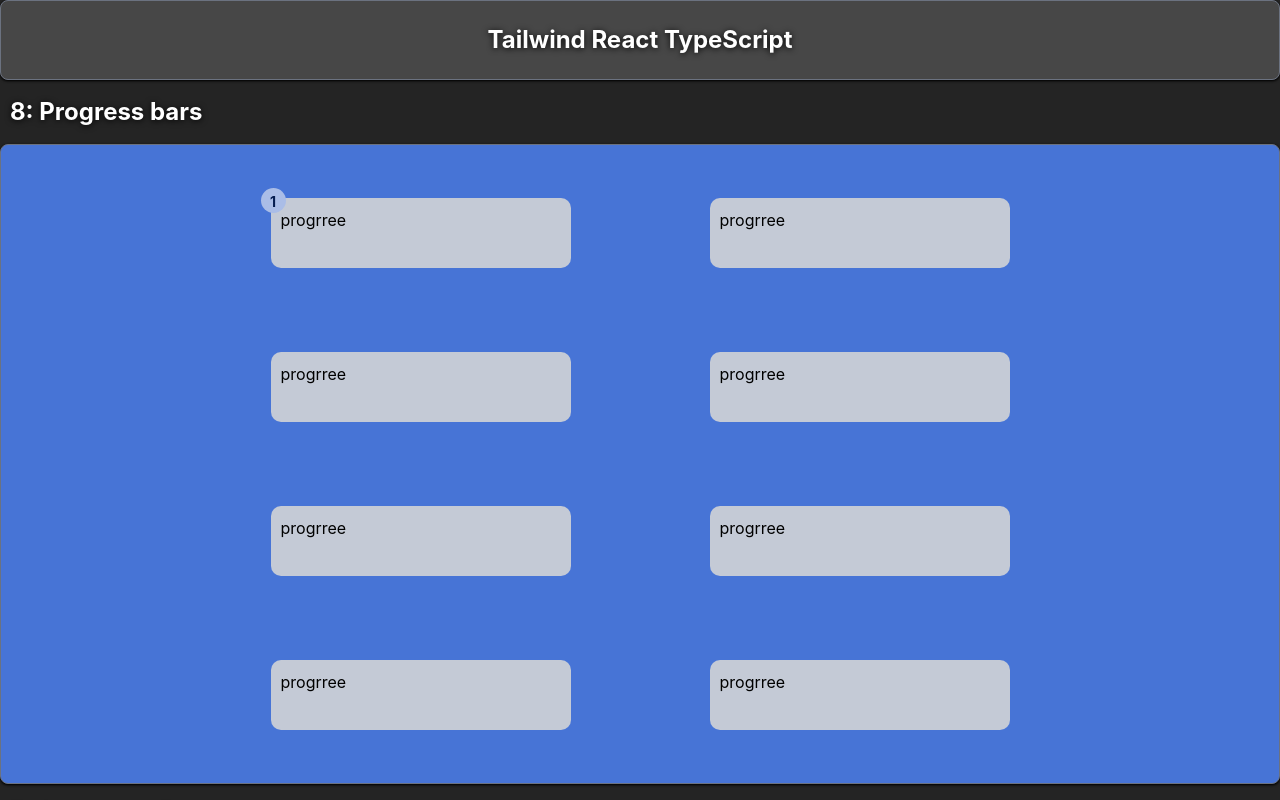
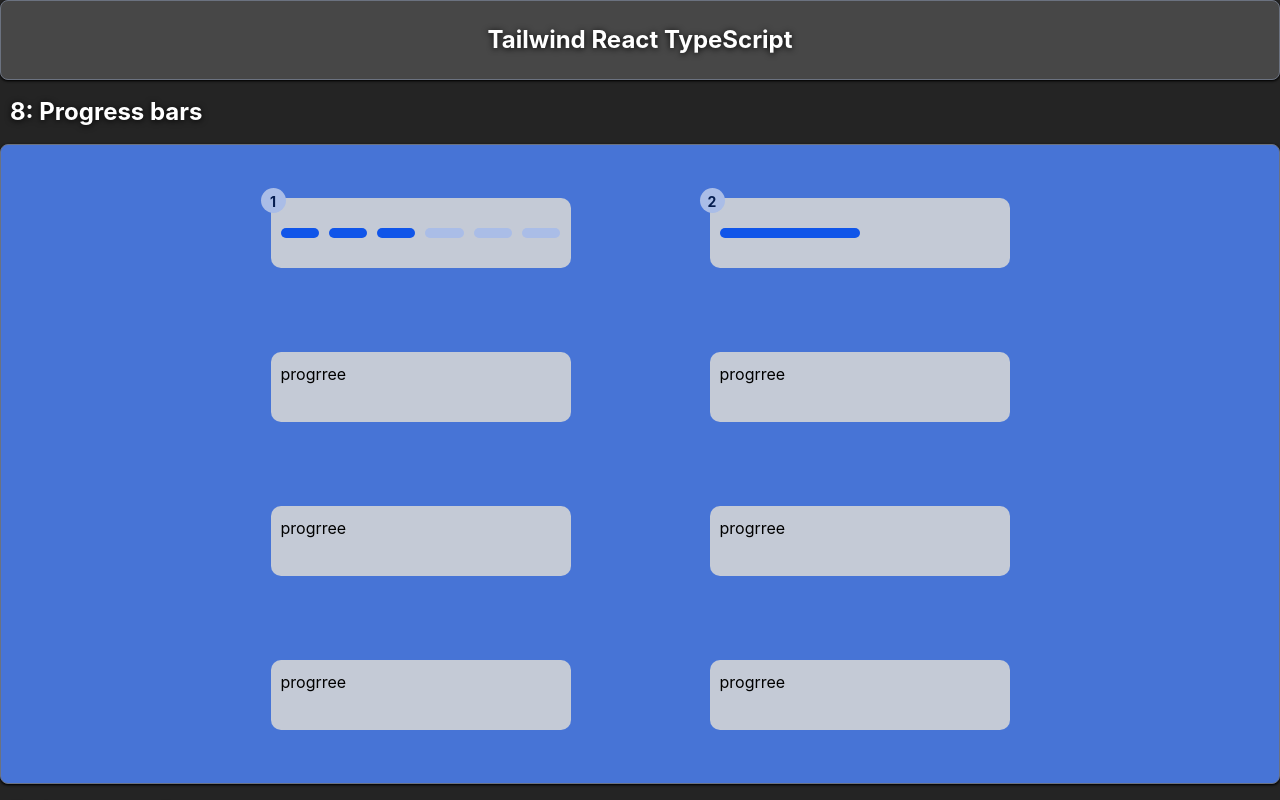
Before and after one commit to kozzztia/tailwind, a React (Vite) app: page / in a window 1280 px wide. Shown: the top 800 px of the page. Built offline with nearby package versions, Linux system fonts and the light colour scheme.

Commit message:
dashed + procent

```diff
--- a/src/components/ProgressBars/ProgressBars.tsx
+++ b/src/components/ProgressBars/ProgressBars.tsx
@@ -1,11 +1,26 @@
 
+import { useEffect, useState } from 'react';
 import styles from './styles.module.css'
 
 const ProgressBars = () => {
+  const [progress, setProgress] = useState<number>(4);
+
+  useEffect(() => {
+    const interval = setInterval(() => {
+      setProgress((prev) => (prev < 6 ? prev + 1 : 0));
+    }, 500);
+
+    return () => clearInterval(interval);
+  }, []);
+
+
+
   return (
     <div className={styles.container}>
 
-        <DashedProgressBar count={1} />
+      <DashedProgressBar count={1} progress={progress}/>
+
+      <ProcentProgressBar count={2} progress={progress}/>
 
       <div className={styles.progressBar}>
         progrree
@@ -15,9 +30,6 @@ const ProgressBars = () => {
         progrree
       </div>
 
-        <div className={styles.progressBar}>
-          progrree
-        </div>
       <div className={styles.progressBar}>
         progrree
       </div>
@@ -41,17 +53,17 @@ const ProgressBars = () => {
 export default ProgressBars;
 
 
-const ProgressBarContainer: React.FC<{count: number, children: React.ReactNode}> = ({count, children}) => {
+const ProgressBarContainer: React.FC<{ count: number, children: React.ReactNode, className?: string }> = ({ count, children, className }) => {
   return (
-    <div className={styles.progressBar}>
-      <Counter count={count}/>
+    <div className={[styles.progressBar, className].join(' ')}>
+      <Counter count={count} />
       {children}
     </div>
   )
 }
 
 
-const Counter: React.FC<{count: number}> = ({count}) => {
+const Counter: React.FC<{ count: number }> = ({ count }) => {
   return (
     <div className={styles.counter}>
       <span>{count}</span>
@@ -59,10 +71,31 @@ const Counter: React.FC<{count: number}> = ({count}) => {
   )
 }
 
-const DashedProgressBar: React.FC<{count: number}> = ({count}) => {
+const DashedProgressBar: React.FC<{ count: number, progress: number }> = ({ count, progress }) => {
+  const arr = [1, 2, 3, 4, 5, 6]
   return (
-    <ProgressBarContainer count={count}>
-      progrree
+    <ProgressBarContainer count={count} className={styles.dashedProgressBar}>
+      <div className={styles.line}>
+        {
+          arr.map((item) => (
+            <span key={item} className={`${styles.dashed} ${item <= progress ? styles.active : ''}`}>
+            </span>
+          ))
+        }
+      </div>
     </ProgressBarContainer>
   )
 }
+
+const ProcentProgressBar: React.FC<{ count: number; progress: number }> = ({ count, progress }) => {
+  const clampedProgress = Math.min(Math.max(100 * (progress / 6), 0));
+
+  return (
+    <ProgressBarContainer count={count} className={styles.procentProgressBar}>
+      <div
+        className={styles.line}
+        style={{ width: `${clampedProgress}%` }}
+      ></div>
+    </ProgressBarContainer>
+  );
+};
--- a/src/components/ProgressBars/styles.module.css
+++ b/src/components/ProgressBars/styles.module.css
@@ -48,3 +48,40 @@
         }
     }
 }
+
+.dashedProgressBar {
+    display: flex;
+    justify-content: center;
+    align-items: center;
+    .line{
+        position: relative;
+        width: 100%;
+        height: 10px;
+        display: flex;
+        flex-direction: row;
+        justify-content: space-between;
+        align-items: center;
+        gap: 10px;
+        .dashed{
+            width: 100%;
+            height: 100%;
+            background: var(--progress-element-dark-color);
+            border-radius: 10px;
+        }
+        .active{
+            background: var(--progress-accent-color);
+        }
+    }
+}
+.procentProgressBar {
+    position: relative;
+    display: flex;
+    align-items: center;
+    .line {
+        height: 10px;
+        background-color: var(--progress-accent-color);
+        border-radius: 10px;
+        width: 0%;
+        transition: width 0.3s ease-in-out;
+      }
+  }
```
Lines whose indentation alone changed are shown as unchanged.
